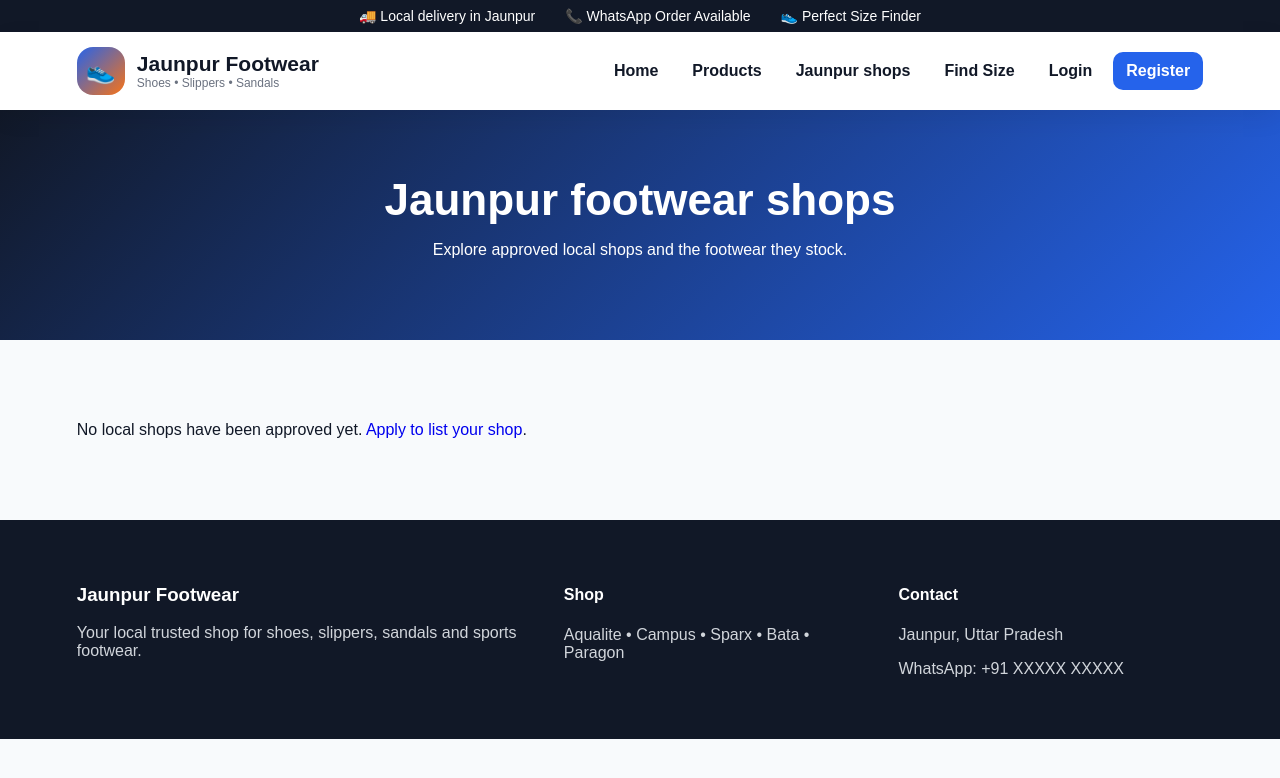
After one commit to sartaj05/jaunpur-footwear-shop, a Django app: page /shops/ in a window 1280 px wide. The commit adds this page. Shown: the top 778 px of the page. Run offline with Django 5.2, Linux system fonts and the light colour scheme; data that the repository does not hold is empty.

Commit message:
feat(shops): publish Jaunpur shop storefronts

```diff
--- a/products/admin.py
+++ b/products/admin.py
@@ -31,9 +31,10 @@ class ProductAdmin(admin.ModelAdmin):
         'stock',
         'is_active',
         'is_featured',
+        'shop',
     ]
 
-    list_filter = ['brand', 'category', 'gender', 'is_active', 'is_featured']
+    list_filter = ['brand', 'category', 'gender', 'is_active', 'is_featured', 'shop']
     search_fields = ['name', 'brand__name', 'category__name']
 
 
--- a/products/models.py
+++ b/products/models.py
@@ -1,5 +1,6 @@
 from django.conf import settings
 from django.db import models
+from shops.models import Shop
 
 
 class Brand(models.Model):
@@ -103,6 +104,7 @@ class WishlistItem(models.Model):
     user = models.ForeignKey(settings.AUTH_USER_MODEL, on_delete=models.CASCADE, related_name='wishlist_items')
     product = models.ForeignKey(Product, on_delete=models.CASCADE, related_name='wishlisted_by')
     created_at = models.DateTimeField(auto_now_add=True)
+    shop = models.ForeignKey(Shop, on_delete=models.SET_NULL, blank=True, null=True, related_name='products')
 
     class Meta:
         ordering = ['-created_at']
--- a/shops/admin.py
+++ b/shops/admin.py
@@ -5,8 +5,8 @@ from .models import Shop
 
 @admin.register(Shop)
 class ShopAdmin(admin.ModelAdmin):
-    list_display = ['name', 'owner', 'city', 'pincode', 'status', 'created_at']
-    list_filter = ['status', 'city', 'created_at']
+    list_display = ['name', 'owner', 'city', 'pincode', 'status', 'is_featured', 'created_at']
+    list_filter = ['status', 'city', 'is_featured', 'created_at']
     search_fields = ['name', 'owner__username', 'phone', 'pincode']
     readonly_fields = ['created_at', 'updated_at']
     actions = ['approve_shops', 'reject_shops']
--- a/shops/models.py
+++ b/shops/models.py
@@ -19,6 +19,11 @@ class Shop(models.Model):
     city = models.CharField(max_length=100, default='Jaunpur')
     district = models.CharField(max_length=100, default='Jaunpur')
     pincode = models.CharField(max_length=6)
+    description = models.TextField(blank=True)
+    opening_hours = models.CharField(max_length=180, blank=True)
+    logo = models.ImageField(upload_to='shops/logos/', blank=True, null=True)
+    banner = models.ImageField(upload_to='shops/banners/', blank=True, null=True)
+    is_featured = models.BooleanField(default=False)
     status = models.CharField(max_length=12, choices=STATUS_CHOICES, default='pending')
     created_at = models.DateTimeField(auto_now_add=True)
     updated_at = models.DateTimeField(auto_now=True)
--- a/shops/urls.py
+++ b/shops/urls.py
@@ -5,4 +5,6 @@ from . import views
 
 urlpatterns = [
     path('apply/', views.apply_for_shop, name='shop_application'),
+    path('', views.shop_directory, name='shop_directory'),
+    path('<slug:slug>/', views.shop_page, name='shop_page'),
 ]
--- a/shops/views.py
+++ b/shops/views.py
@@ -2,7 +2,9 @@ import re
 
 from django.contrib import messages
 from django.contrib.auth.decorators import login_required
-from django.shortcuts import redirect, render
+from django.shortcuts import get_object_or_404, redirect, render
+
+from products.models import Product
 
 from .models import Shop
 
@@ -42,3 +44,14 @@ def apply_for_shop(request):
             messages.success(request, 'Your Jaunpur shop application was submitted for review.')
             return redirect('shop_application')
     return render(request, 'shops/apply.html', {'shop': shop})
+
+
+def shop_directory(request):
+    shops = Shop.objects.filter(status='approved').order_by('name')
+    return render(request, 'shops/directory.html', {'shops': shops})
+
+
+def shop_page(request, slug):
+    shop = get_object_or_404(Shop, slug=slug, status='approved')
+    products = Product.objects.filter(shop=shop, is_active=True).select_related('brand', 'category')
+    return render(request, 'shops/detail.html', {'shop': shop, 'products': products})
--- a/templates/base.html
+++ b/templates/base.html
@@ -33,6 +33,7 @@
         <div class="nav-links" id="navLinks">
             <a href="{% url 'home' %}">Home</a>
             <a href="{% url 'product_list' %}">Products</a>
+            <a href="{% url 'shop_directory' %}">Jaunpur shops</a>
             <a href="{% url 'size_finder' %}">Find Size</a>
 
             {% if user.is_authenticated %}
--- /dev/null
+++ b/templates/shops/directory.html
@@ -0,0 +1,16 @@
+{% extends 'base.html' %}
+{% block content %}
+<section class="page-banner"><h1>Jaunpur footwear shops</h1><p>Explore approved local shops and the footwear they stock.</p></section>
+<section class="featured-section"><div class="product-grid">
+    {% for shop in shops %}
+    <article class="product-card"><div class="product-info">
+        {% if shop.logo %}<img src="{{ shop.logo.url }}" alt="{{ shop.name }}" width="100">{% endif %}
+        <h2><a href="{% url 'shop_page' shop.slug %}">{{ shop.name }}</a></h2>
+        <p>{{ shop.city }}, Jaunpur · {{ shop.pincode }}</p>
+        {% if shop.opening_hours %}<p>Hours: {{ shop.opening_hours }}</p>{% endif %}
+        {% if shop.description %}<p>{{ shop.description|truncatewords:24 }}</p>{% endif %}
+        <a class="card-btn" href="{% url 'shop_page' shop.slug %}">View shop</a>
+    </div></article>
+    {% empty %}<p>No local shops have been approved yet. <a href="{% url 'shop_application' %}">Apply to list your shop</a>.</p>{% endfor %}
+</div></section>
+{% endblock %}
```
Also changed, not shown: templates/shops/detail.html (added, +16 -0 lines), README.md, products/migrations/0005_product_shop.py (added), shops/migrations/0002_storefront_fields.py (added).
